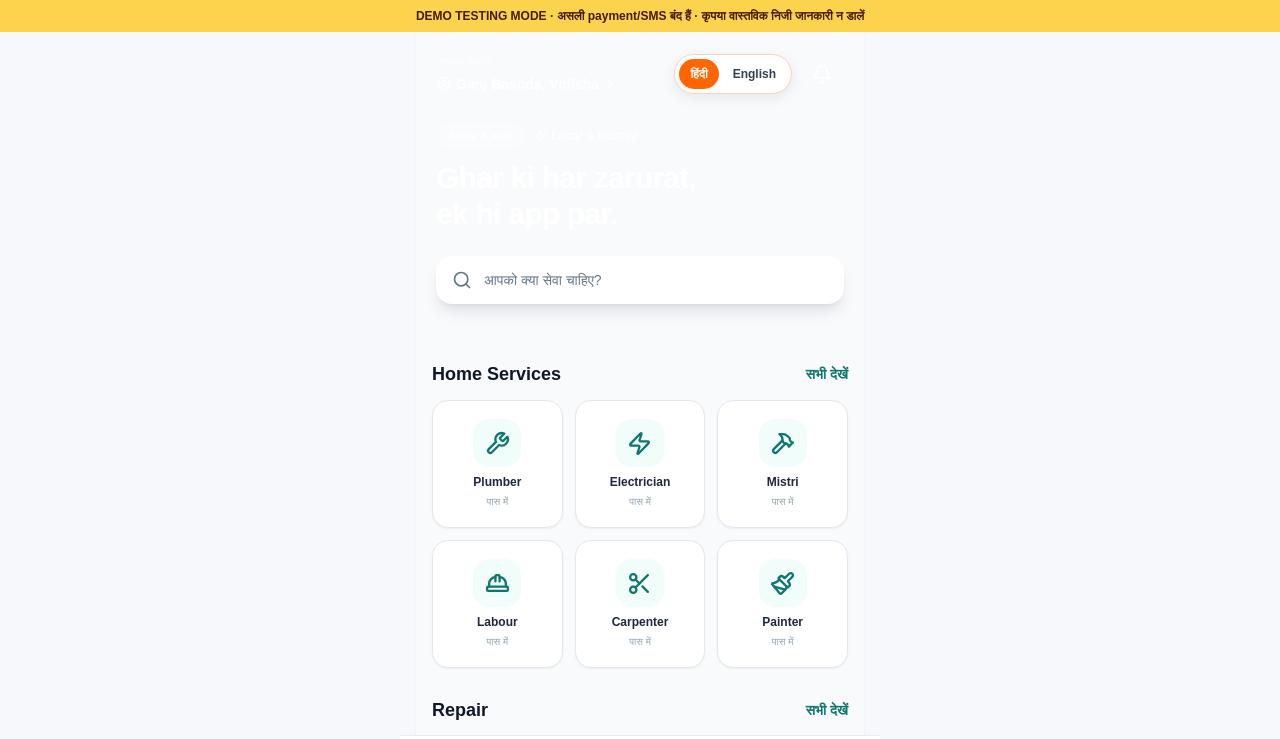
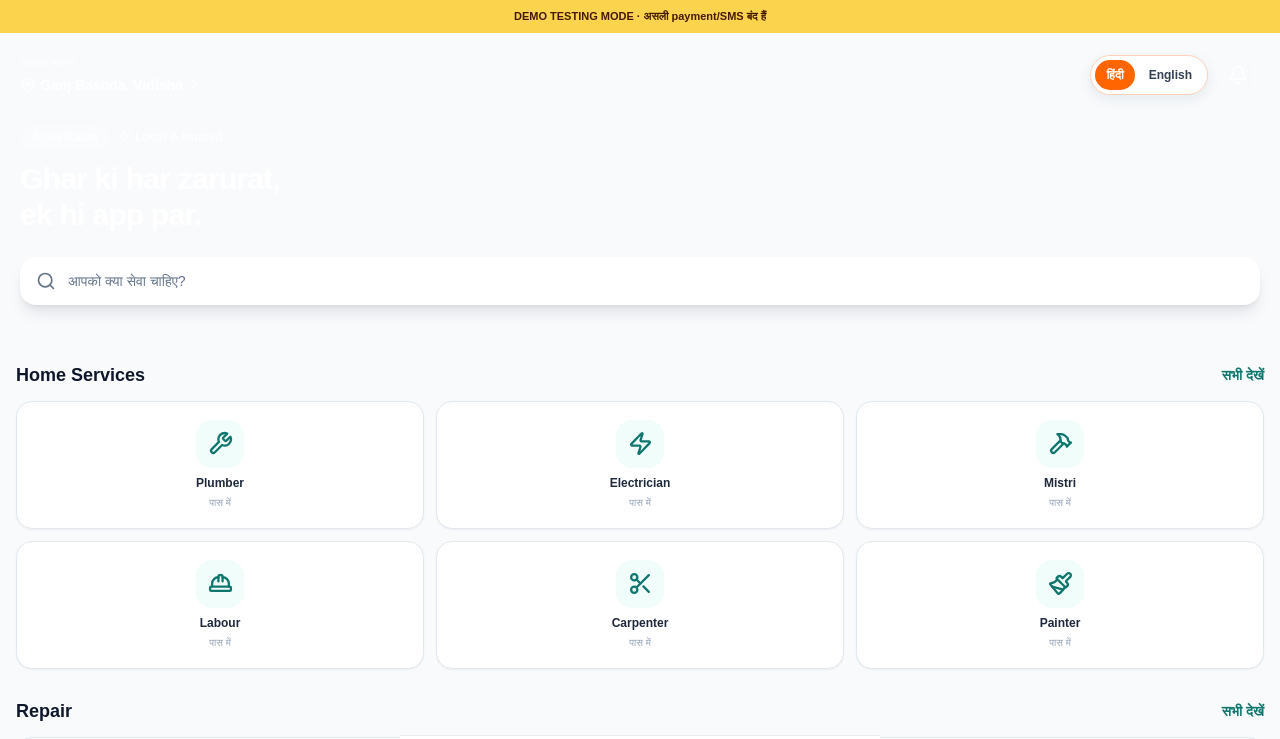
Before and after one commit to kushwahravi2021-dotcom/Apna-Kaam, a Next.js app: page / in a window 1280 px wide. Shown: the top 739 px of the page. Built offline with nearby package versions, Linux system fonts and the light colour scheme.

Commit message:
Implement Apna Kaam reference UI design

```diff
--- a/app/layout.tsx
+++ b/app/layout.tsx
@@ -3,25 +3,5 @@ import "./globals.css";
 import BottomNav from "@/components/BottomNav";
 import ServiceWorkerRegister from "@/components/ServiceWorkerRegister";
 import { LanguageProvider } from "@/components/LanguageProvider";
-
-export const metadata: Metadata = {
-  title: "Apna Kaam",
-  description: "Ghar ki har zarurat, ek hi app par.",
-  manifest: "/manifest.webmanifest",
-  appleWebApp: { capable: true, statusBarStyle: "default", title: "Apna Kaam" },
-};
-
-export default function RootLayout({ children }: Readonly<{ children: React.ReactNode }>) {
-  return (
-    <html lang="hi">
-      <body>
-        {process.env.DEMO_MODE === "true" && <div className="bg-amber-300 px-3 py-2 text-center text-xs font-bold text-amber-950">DEMO TESTING MODE · असली payment/SMS बंद हैं · कृपया वास्तविक निजी जानकारी न डालें</div>}
-        <ServiceWorkerRegister />
-        <LanguageProvider>
-          <main className="mx-auto min-h-screen w-full max-w-md bg-white shadow-sm">{children}</main>
-          <BottomNav />
-        </LanguageProvider>
-      </body>
-    </html>
-  );
-}
+export const metadata: Metadata={title:"Apna Kaam",description:"आपका काम, हमारे साथ",manifest:"/manifest.webmanifest",appleWebApp:{capable:true,statusBarStyle:"default",title:"Apna Kaam"}};
+export default function RootLayout({children}:{children:React.ReactNode}){return <html lang="hi"><body>{process.env.DEMO_MODE==="true"&&<div className="bg-amber-300 px-3 py-2 text-center text-[11px] font-bold text-amber-950">DEMO TESTING MODE · असली payment/SMS बंद हैं</div>}<ServiceWorkerRegister/><LanguageProvider><main className="ak-shell">{children}</main><BottomNav/></LanguageProvider></body></html>}
```
